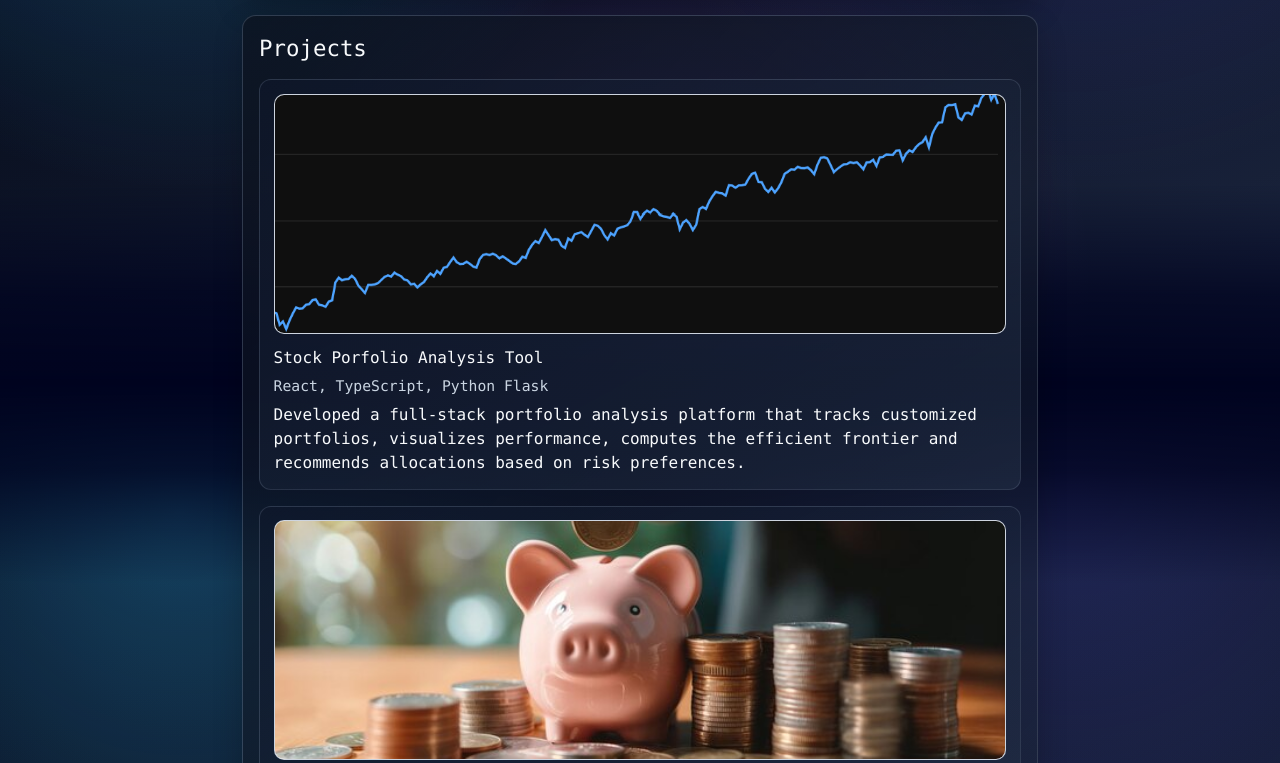
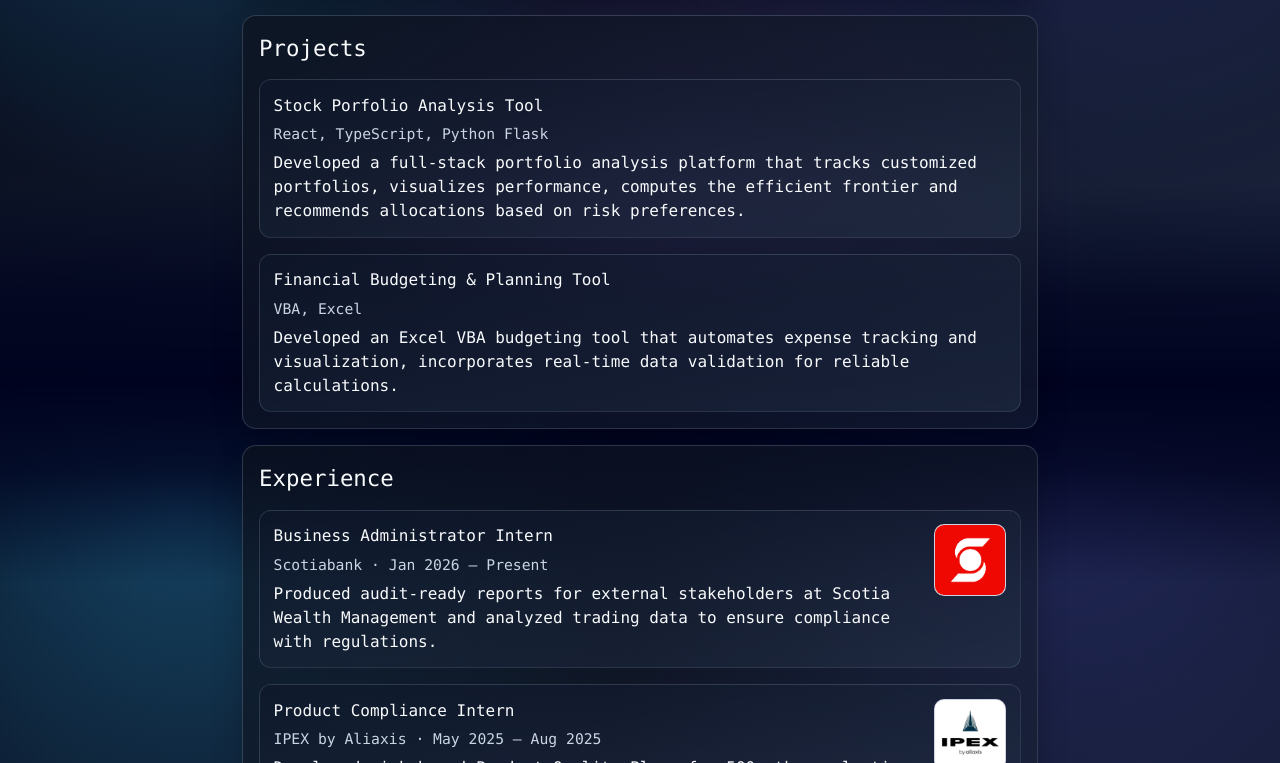
Before and after one commit to Martins26/Martin-Silva-Diaz-Personal-Website, a React (Vite) app: page / in a window 1280 px wide. Shown: the part 417-1180 px from the top of the page. Built offline with nearby package versions, Linux system fonts and the light colour scheme.

Commit message:
Remove project images from projects section

```diff
--- a/src/components/ProjectsSection.tsx
+++ b/src/components/ProjectsSection.tsx
@@ -6,29 +6,16 @@ type ProjectItemProps = {
   name: string;
   description: string;
   stack: string;
-  rightImageSrc: string;
-  rightImageAlt: string;
   linkUrl: string;
 };
 
-function ProjectItem({
-  name,
-  description,
-  stack,
-  rightImageSrc,
-  rightImageAlt,
-  linkUrl,
-}: ProjectItemProps) {
+function ProjectItem({ name, description, stack, linkUrl }: ProjectItemProps) {
   return (
     <SectionEntryBlock
       title={name}
       subtitle={stack}
       details={description}
-      rightImageSrc={rightImageSrc}
-      rightImageAlt={rightImageAlt}
       linkUrl={linkUrl}
-      containerClassName="flex-col items-stretch"
-      imageClassName="order-first h-52 w-full shrink-0 rounded-[10px] border border-slate-400/45 bg-white object-cover md:h-60 sm:h-44"
       variants={itemVariants}
     />
   );
@@ -59,8 +46,6 @@ function ProjectsSection() {
        visualizes performance, computes the efficient frontier and recommends
         allocations based on risk preferences."
           stack="React, TypeScript, Python Flask"
-          rightImageSrc="/logos/stock_graph.png"
-          rightImageAlt="Portfolio Metrics Analyzer project image"
           linkUrl="https://portfolio-metrics-analyzer.vercel.app/"
         />
         <ProjectItem
@@ -68,8 +53,6 @@ function ProjectsSection() {
           description="Developed an Excel VBA budgeting tool that automates expense tracking and visualization,
       incorporates real-time data validation for reliable calculations."
           stack="VBA, Excel"
-          rightImageSrc="/logos/budget.png"
-          rightImageAlt="Financial Planning Tool project image"
           linkUrl="https://1drv.ms/x/c/97312058463c78a7/EZD8pGZI12dJu1apDoR1V9MBy-U9vMZ0jaTrpHZwkfI0WQ?e=WLXfC5"
         />
       </motion.ul>
```
